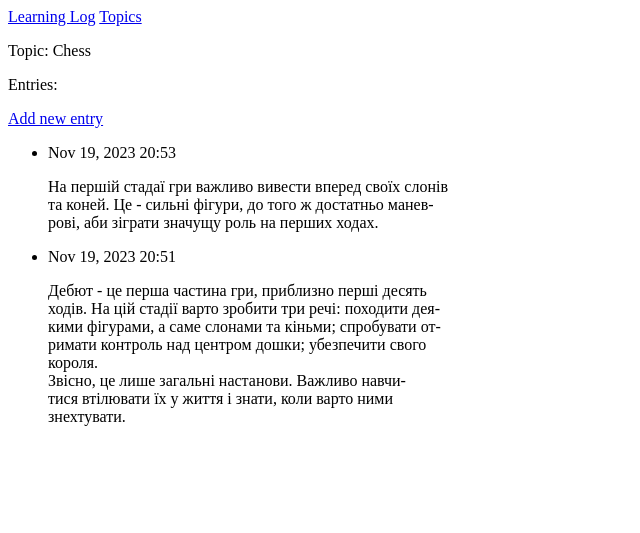
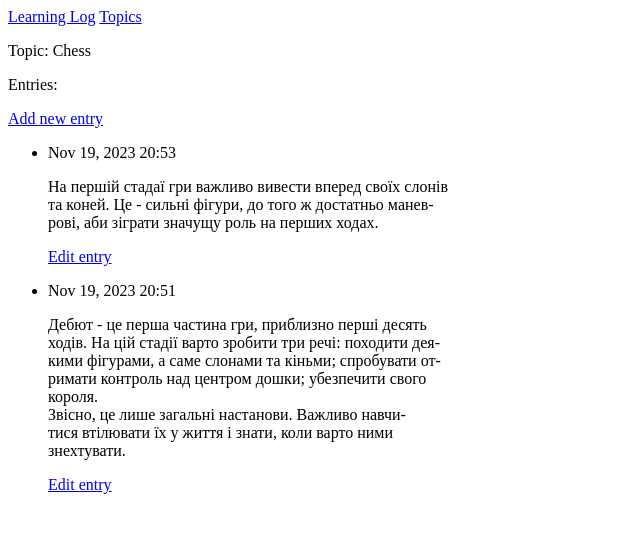
Before and after one commit to Alex19951209/Django-Learning-Log, a Django app: page /topics/1/ in a window 1280 px wide. Shown: the top 533 px of the page, without its empty margins (0-640 px from the left). Run offline with Django 4.2, Linux system fonts and the light colour scheme; data comes from the database, SQL or seed files in the repository; both versions use the stored data as it was after the commit.

Commit message:
Editing posts

```diff
--- a/learning_logs/templates/learning_logs/topic.html
+++ b/learning_logs/templates/learning_logs/topic.html
@@ -14,6 +14,9 @@
   	  <li>
   	 	  <p>{{ entry.date_added|date:'M d, Y H:i' }}</p>
   	  	<p>{{ entry.text|linebreaks }}</p>
+        <p>
+          <a href="{% url 'learning_logs:edit_entry' entry.id %}">Edit entry</a>
+        </p>
   	  </li>
     {% empty %}
   	   <li>There are no entries for this topic yet.</li>
--- a/learning_logs/urls.py
+++ b/learning_logs/urls.py
@@ -16,4 +16,6 @@ urlpatterns = [
     path('new_topic/', views.new_topic, name='new_topic'),
     # Сторінка для додавання нового допису.
     path('new_entry/<int:topic_id>/', views.new_entry, name='new_entry'),
+    # Сторінка для редагування допису.
+    path('edit_entry/<int:entry_id>/', views.edit_entry, name='edit_entry'),
 ]
--- a/learning_logs/views.py
+++ b/learning_logs/views.py
@@ -1,6 +1,6 @@
 from django.shortcuts import render, redirect
 
-from .models import Topic
+from .models import Topic, Entry
 from .forms import TopicForm, EntryForm
 
 def index(request):
@@ -54,3 +54,21 @@ def new_entry(request, topic_id):
 	# Показати порожню або недійсну форму.
 	context = {'topic': topic, 'form': form}
 	return render(request, 'learning_logs/new_entry.html', context)
+
+def edit_entry(request, entry_id):
+	"""Edit an eiting entry."""
+	entry = Entry.objects.get(id=entry_id)
+	topic = entry.topic
+
+	if request.method !='POST':
+		# Initial requet; pre-fill ith the current entry.
+		form = EntryForm(instance=entry)
+	else:
+		# POST data submitted; process data.
+		form = EntryForm(instance=entry, data=request.POST)
+		if form.is_valid():
+			form.save()
+			return redirect('learning_logs:topic', topic_id=topic.id)
+
+	context = {'entry': entry, 'topic': topic, 'form':form}
+	return render(request, 'learning_logs/edit_entry.html', context)
```
Also changed, not shown: learning_logs/templates/learning_logs/edit_entry.html (added, +15 -0 lines), db.sqlite3.
